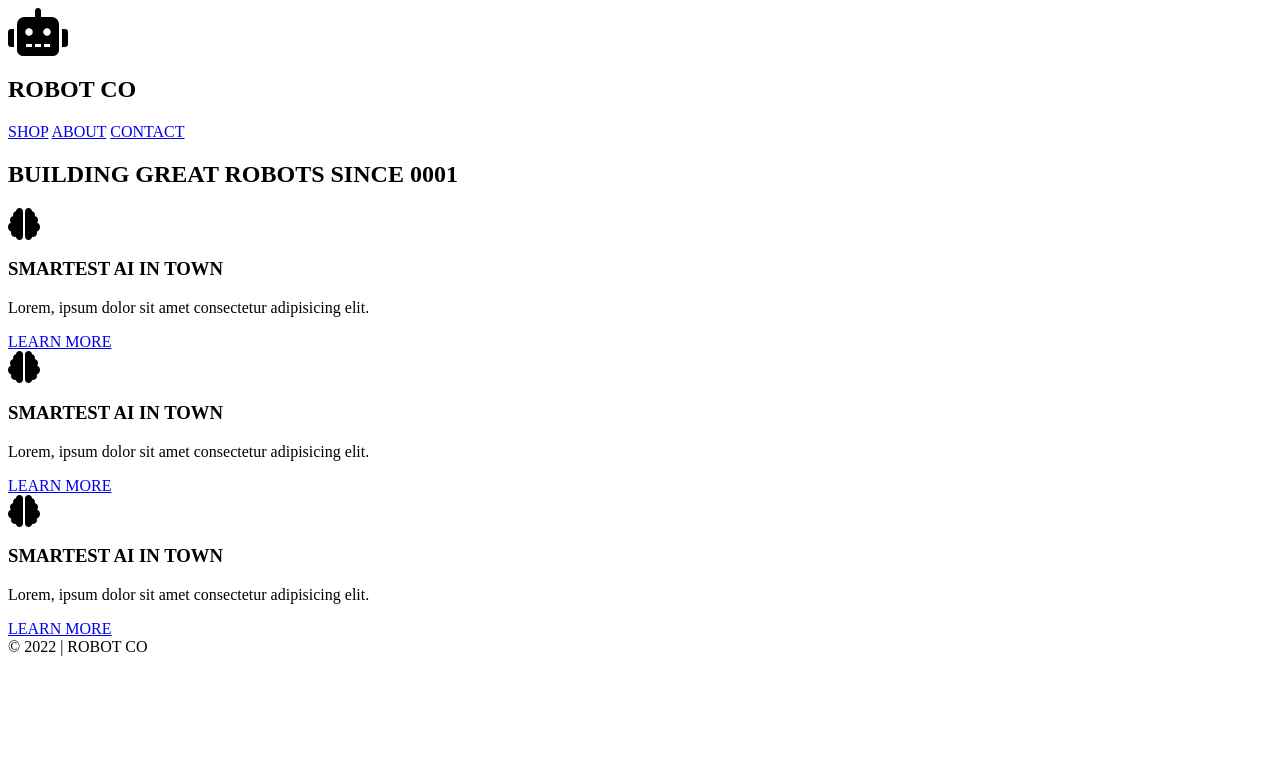
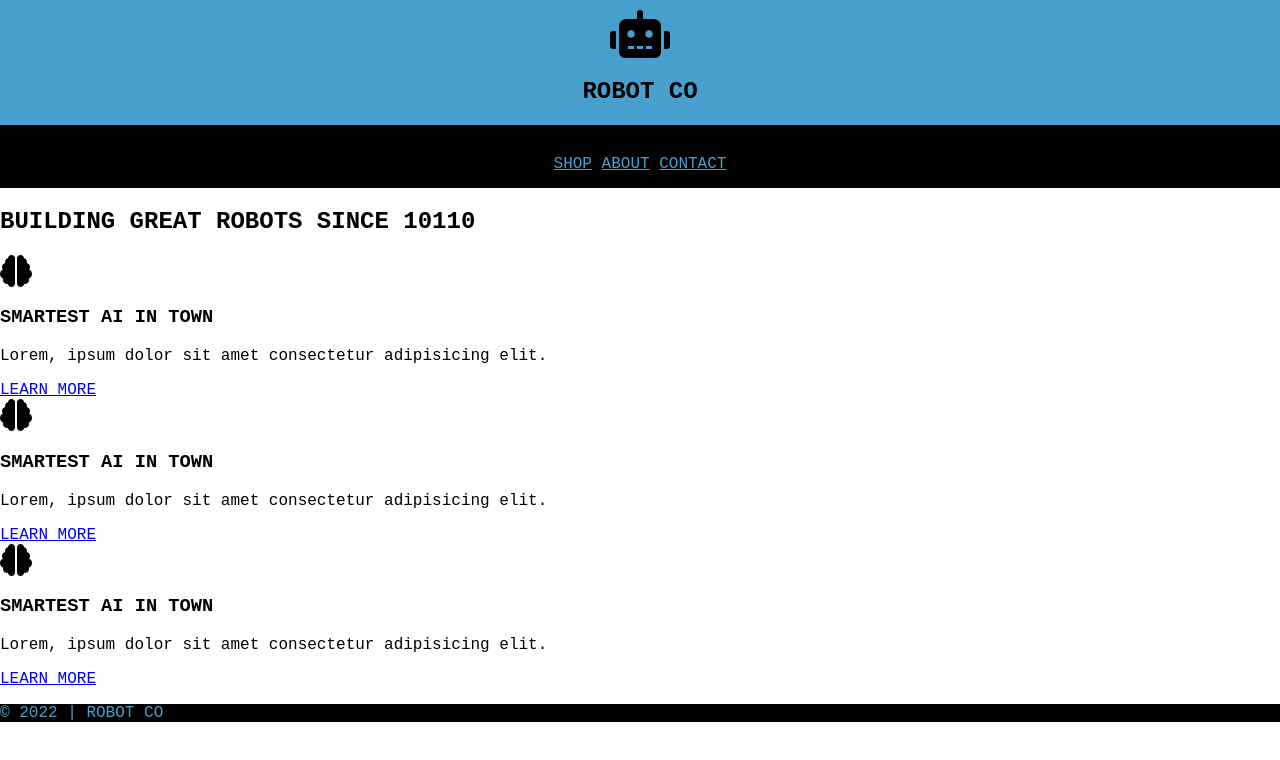
Before and after one commit to Edlebeck/codealong, a plain HTML site: page index.html in a window 1280 px wide. Drawn offline with Linux system fonts and the light colour scheme.

Commit message:
styling added

```diff
--- a/css/style.css
+++ b/css/style.css
@@ -0,0 +1,31 @@
+/* global selector */
+* {
+    font-family: 'Courier New', Courier, monospace;
+}
+
+html, body {
+    margin: 0;
+    padding: 0;
+    height: 100%;
+}
+
+header {
+    background: #47a0ce;
+    text-align: center;
+}
+
+nav {
+    padding: 30px 15px 15px 15px;
+}
+
+#logo-container {
+    padding-top: 10px;
+}
+.bg-dark {
+    background: black;
+    color: #47a0ce;
+}
+
+.bg-dark a {
+    color: #47a0ce;
+}
--- a/index.html
+++ b/index.html
@@ -10,18 +10,18 @@
 </head>
 <body>
     <header>
-        <div>
+        <div id="logo-container">
             <i class="fa-solid fa-robot fa-3x"></i>
             <h2>ROBOT CO</h2>
         </div>
-        <nav>
+        <nav class="bg-dark">
             <a href="#">SHOP</a>
             <a href="#">ABOUT</a>
             <a href="#">CONTACT</a>
         </nav>
     </header>
     <section id="hero">
-        <h1>BUILDING GREAT ROBOTS SINCE 0001</h1>
+        <h1>BUILDING GREAT ROBOTS SINCE 10110</h1>
     </section>
     <section>
         <div class="callout">
@@ -43,8 +43,8 @@
             <a href="#">LEARN MORE</a>
         </div>
     </section>
-    <footer>
-        &copy; 2022 | ROBOT CO
+    <footer class="bg-dark">
+        <p>&copy; 2022 | ROBOT CO</p>
     </footer>
 
 </body>
```
